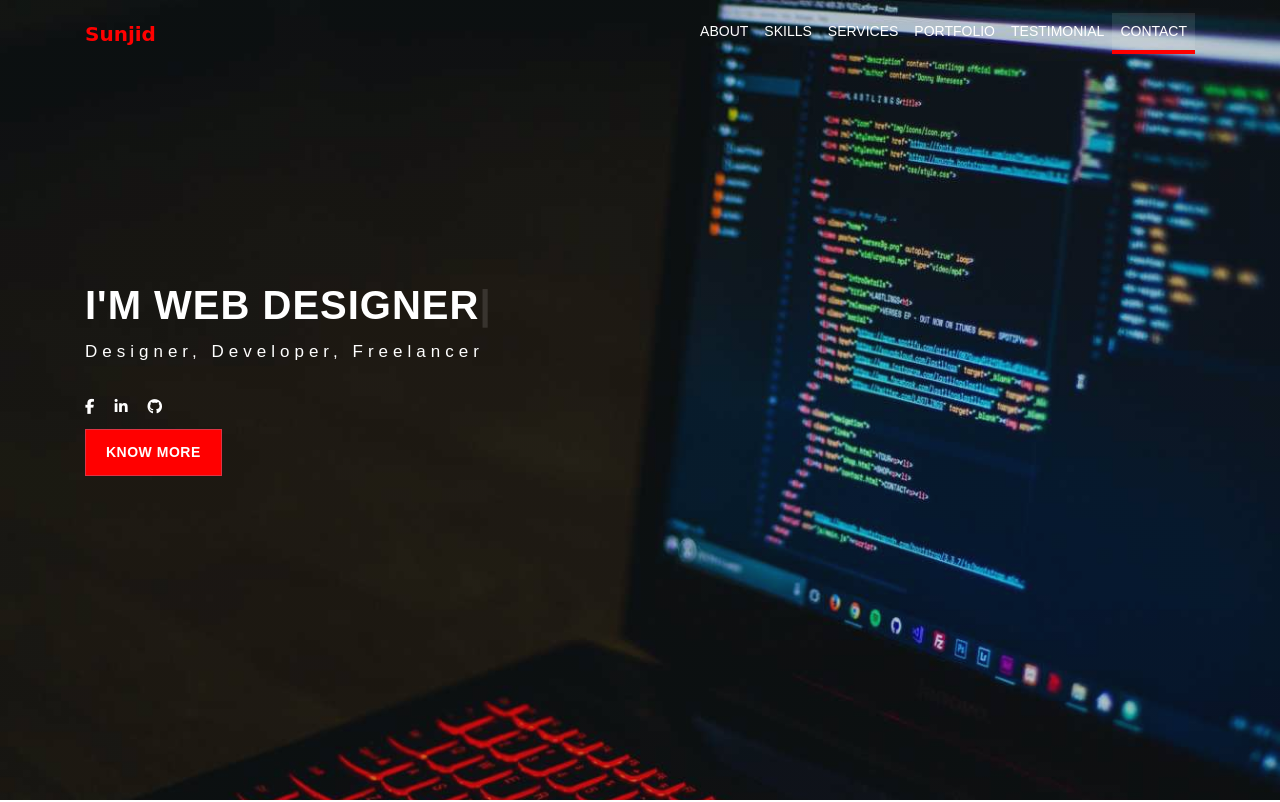
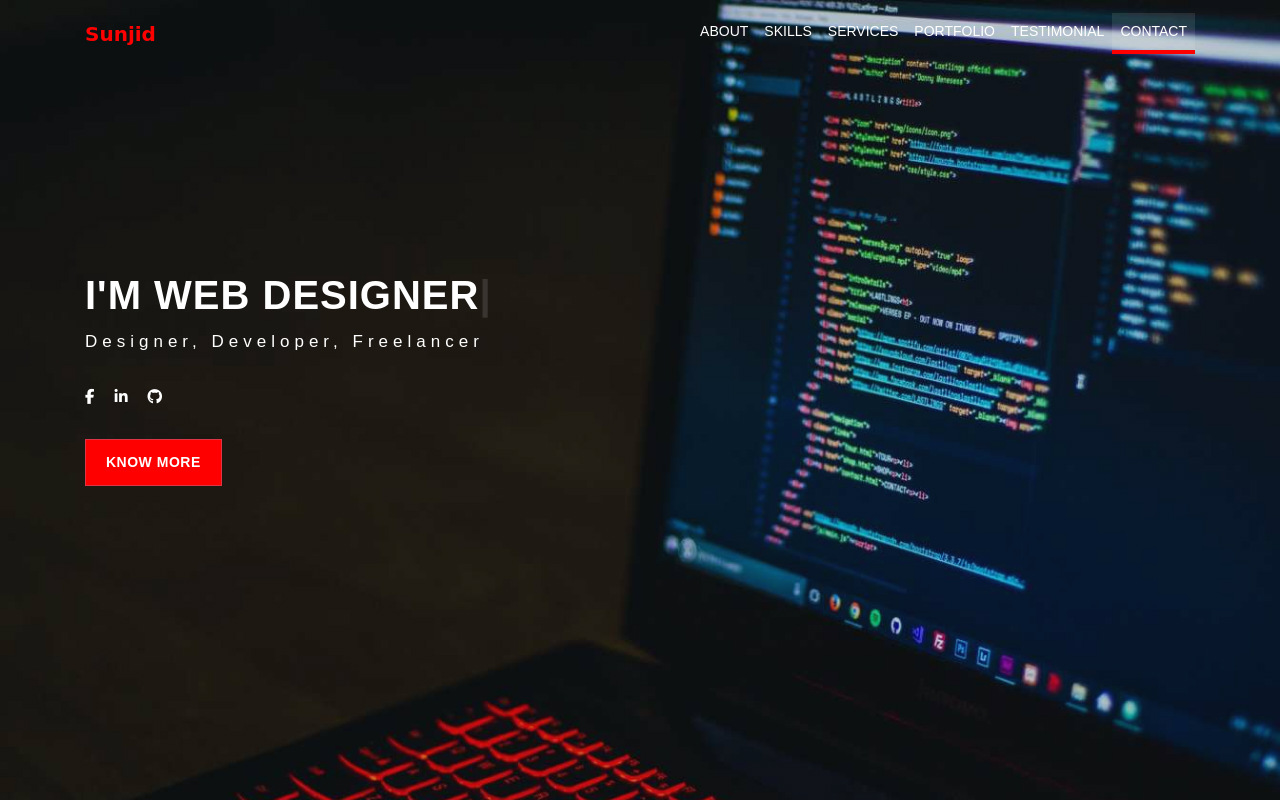
Before and after one commit to sarwarsunjid/my-portfolio, a plain HTML site: page index.html in a window 1280 px wide. Shown: the top 802 px of the page. Drawn offline with Linux system fonts and the light colour scheme.

Commit message:
small changes done

```diff
--- a/assets/css/style.css
+++ b/assets/css/style.css
@@ -46,6 +46,7 @@ font-size:14px;
     padding: 12px 20px;
     color:#fff;
     background-color: #ff0000;
+    margin-top: 20px;
     margin-bottom: 30px;
     margin-right:2px;
     border-radius: 0;
@@ -56,7 +57,7 @@ b, strong{
 }
 
 /*--------------------------------------------------------------
-# Navbar Section file
+# Navbar Section CSS
 --------------------------------------------------------------*/
 .navbar .nav-link {
     color: #fff;
--- a/index.html
+++ b/index.html
@@ -4,11 +4,10 @@
   ======================================================== -->
   <!DOCTYPE html>
   <html lang="en">
-
   <head>
     <meta charset="utf-8">
     <meta content="width=device-width, initial-scale=1.0" name="viewport">
-    <title>Welcome To Sarwar's Portfolio</title>
+    <title>Welcome To Sarwar Sunjid Portfolio</title>
     <meta content="" name="descriptison">
     <meta content="" name="keywords">
     <!-- Favicons -->
@@ -52,7 +51,7 @@
       <section id="header" class="d-flex flex-column justify-content-center align-items-left">
         <div class="container">
           <div class="header-content">
-             <h1>I'm <span class="typed" data-typed-items="Sarwar ,Web Designer, Web Developer, Frontend Developer, Backend Developer, Full Stack Developer, Freelancer"></span></h1>
+             <h1>I'm <span class="typed" data-typed-items="Sarwar ,Web Designer, Web Developer, Frontend Developer, Backend Developer, Wordpress Developer, Full Stack Developer, Freelancer"></span></h1>
              <p>Designer, Developer, Freelancer</p>
              <ul class="list-unstyled list-social">
                <li><a href="https://www.facebook.com/sarwar.sunjid/" target="_blank"><i class="fa fa-facebook"></i></a></li>
```
Lines whose indentation alone changed are shown as unchanged.
